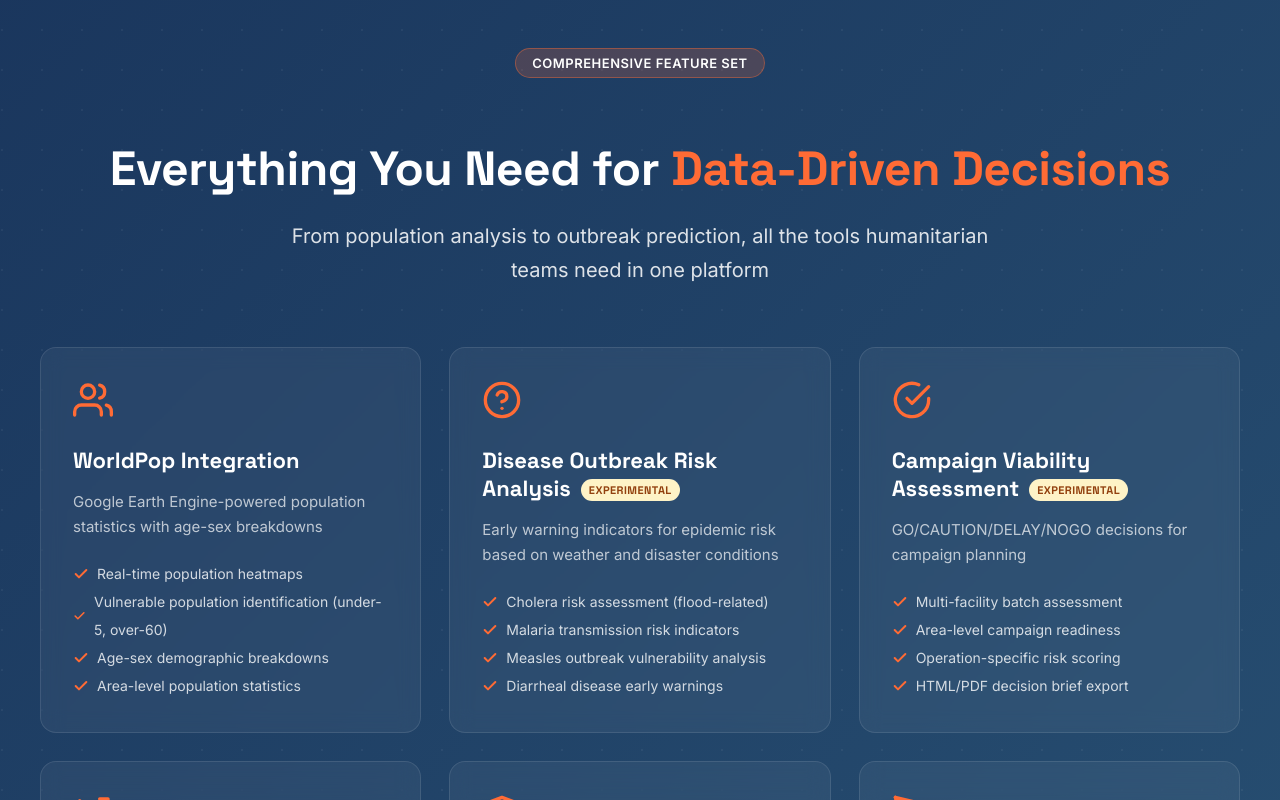
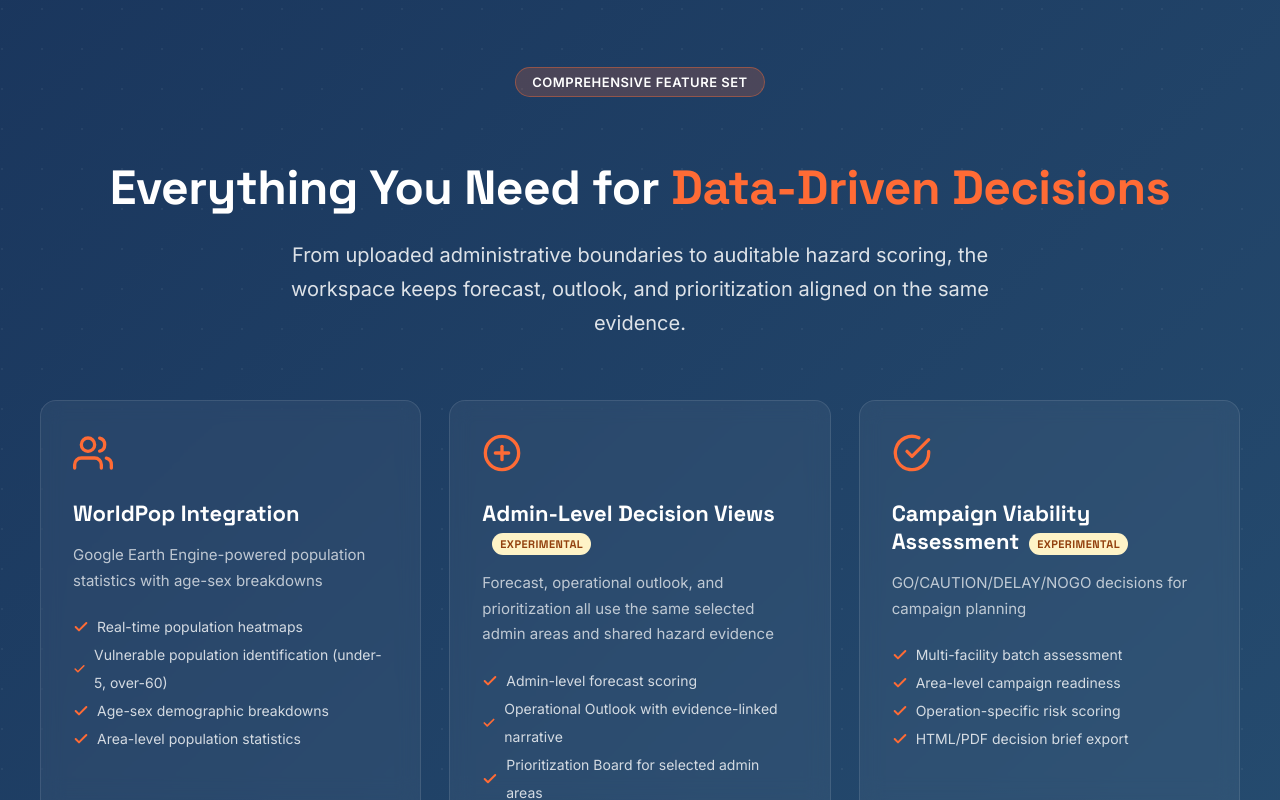
Before and after one commit to jmesplana/gdacs_ai, a Next.js app: page /landing in a window 1280 px wide. Shown: the part 2000-2800 px from the top of the page. Built offline with nearby package versions, Linux system fonts and the light colour scheme.

Commit message:
Refresh landing page positioning

```diff
--- a/components/LandingPage.js
+++ b/components/LandingPage.js
@@ -244,7 +244,7 @@
               marginBottom: '24px',
               letterSpacing: '-0.02em'
             }}>
-              Forward-Looking Intelligence
+              Admin-Level Intelligence
               <br />
               <span style={{
                 background: 'linear-gradient(90deg, #FF6B35 0%, #FFA366 100%)',
@@ -262,7 +262,7 @@
               marginBottom: '32px',
               maxWidth: '540px'
             }}>
-              Plan ahead with AI-powered scenario analysis, weather forecasts, and temporal playback. Monitor disasters, assess risks, and anticipate what's coming next—all in one platform.
+              Upload administrative boundaries, select the admin areas that matter, and combine live disasters, conflict data, population, OSM infrastructure, and Earth Engine hazard context in one auditable workspace.
             </p>
             <div style={{
               display: 'inline-flex',
@@ -289,9 +289,9 @@
                 letterSpacing: '0.04em',
                 textTransform: 'uppercase'
               }}>
-                Experimental
+                Evidence-Gated
               </span>
-              <span>Forward-looking AI forecasts and early-warning features are still being validated and should be used as planning support, not as sole decision authority.</span>
+              <span>Forecast, operational outlook, and prioritization only score hazards when the required evidence layers are enabled. Every result includes drivers, sources, and limitations for review.</span>
             </div>
             <div style={{ display: 'flex', gap: '14px', flexWrap: 'wrap', marginBottom: '40px' }}>
               <Link href="/app">
@@ -356,9 +356,9 @@
               maxWidth: '600px'
             }}>
               {[
-                { number: '14-Day', label: 'Risk Forecasting' },
-                { number: '1000+', label: 'Batch Assessments' },
-                { number: '<30s', label: 'AI Analysis' }
+                { number: 'Admin-First', label: 'Analysis Workflow' },
+                { number: '1000+', label: 'Facility Assessments' },
+                { number: 'Auditable', label: 'Hazard Evidence' }
               ].map((item, idx) => (
                 <div key={idx} style={{
                   display: 'flex',
@@ -946,10 +946,10 @@
                 lineHeight: '1.8',
                 paddingLeft: '20px'
               }}>
-                <li>Upload facilities via CSV/Excel</li>
-                <li>Shapefile support for admin boundaries</li>
-                <li>Automated distance calculations</li>
-                <li>Area-level risk mapping</li>
+                <li>Upload facilities via CSV or Excel</li>
+                <li>Upload shapefiles for admin boundaries</li>
+                <li>Select admin areas before running analysis</li>
+                <li>Scope all analysis to the uploaded boundaries</li>
               </ul>
             </div>
 
@@ -981,8 +981,7 @@
                 color: '#0F172A',
                 marginBottom: '12px'
               }}>
-                AI-Powered Foresight
-                <span style={experimentalBadgeStyle}>Experimental</span>
+                Auditable Decision Support
               </h3>
               <ul style={{
                 color: '#475569',
@@ -990,14 +989,12 @@
                 lineHeight: '1.8',
                 paddingLeft: '20px'
               }}>
-                <li>Operational Outlook with 3 scenarios</li>
-                <li>14-day weather forecasts for planning</li>
-                <li>Timeline playback for temporal analysis</li>
-                <li>Real-time web search for current events</li>
+                <li>Operational Outlook grounded in structured evidence</li>
+                <li>Prioritization Board for selected admin areas</li>
+                <li>Flood and Drought Context overlays from Google Earth Engine</li>
+                <li>District hazard scores with visible drivers and sources</li>
                 <li>Campaign viability (GO/CAUTION/DELAY/NOGO)</li>
-                <li>Disease outbreak risk indicators</li>
-                <li>Supply chain disruption early warnings</li>
-                <li>Weather-based hazard monitoring</li>
+                <li>Chat and decision views share the same admin-level context</li>
               </ul>
             </div>
           </div>
@@ -1054,7 +1051,7 @@
               margin: '0 auto',
               lineHeight: '1.7'
             }}>
-              From population analysis to outbreak prediction, all the tools humanitarian teams need in one platform
+              From uploaded administrative boundaries to auditable hazard scoring, the workspace keeps forecast, outlook, and prioritization aligned on the same evidence.
             </p>
           </div>
 
@@ -1076,15 +1073,15 @@
                 ]
               },
               {
-                title: 'Disease Outbreak Risk Analysis',
+                title: 'Admin-Level Decision Views',
                 experimental: true,
-                icon: <svg width="40" height="40" viewBox="0 0 24 24" fill="none" stroke="#FF6B35" strokeWidth="2" strokeLinecap="round" strokeLinejoin="round"><circle cx="12" cy="12" r="10"/><path d="M9.09 9a3 3 0 0 1 5.83 1c0 2-3 3-3 3"/><line x1="12" y1="17" x2="12.01" y2="17"/></svg>,
-                description: 'Early warning indicators for epidemic risk based on weather and disaster conditions',
+                icon: <svg width="40" height="40" viewBox="0 0 24 24" fill="none" stroke="#FF6B35" strokeWidth="2" strokeLinecap="round" strokeLinejoin="round"><circle cx="12" cy="12" r="10"/><path d="M8 12h8"/><path d="M12 8v8"/></svg>,
+                description: 'Forecast, operational outlook, and prioritization all use the same selected admin areas and shared hazard evidence',
                 features: [
-                  'Cholera risk assessment (flood-related)',
-                  'Malaria transmission risk indicators',
-                  'Measles outbreak vulnerability analysis',
-                  'Diarrheal disease early warnings'
+                  'Admin-level forecast scoring',
+                  'Operational Outlook with evidence-linked narrative',
+                  'Prioritization Board for selected admin areas',
+                  'Shared drivers, sources, and limitations'
                 ]
               },
               {
@@ -1100,15 +1097,15 @@
                 ]
               },
               {
-                title: 'Supply Chain Forecasting',
+                title: 'Hazard Context Overlays',
                 experimental: true,
                 icon: <svg width="40" height="40" viewBox="0 0 24 24" fill="none" stroke="#FF6B35" strokeWidth="2" strokeLinecap="round" strokeLinejoin="round"><path d="M16 3h5v5M4 20L21 3M21 16v5h-5M15 15l6 6M4 4l5 5"/></svg>,
-                description: '7-14 day ahead supply chain disruption predictions',
+                description: 'Google Earth Engine overlays that support flood and drought screening before hazards are scored',
                 features: [
-                  'Cold chain risk assessment',
-                  'Road access disruption forecasts',
-                  'Air transport availability predictions',
-                  'Multi-hazard supply route analysis'
+                  'Flood Context from terrain and surface water baseline',
+                  'Drought Context from CHIRPS and ERA5-Land',
+                  'Overlay on top of any basemap',
+                  'Required evidence for hazard scoring'
                 ]
               },
               {
@@ -1161,12 +1158,12 @@
                 title: 'Disaster Risk Monitoring',
                 experimental: true,
                 icon: <svg width="40" height="40" viewBox="0 0 24 24" fill="none" stroke="#FF6B35" strokeWidth="2" strokeLinecap="round" strokeLinejoin="round"><polyline points="23 6 13.5 15.5 8.5 10.5 1 18"/><polyline points="17 6 23 6 23 12"/></svg>,
-                description: '14-day weather-based risk indicators for emerging hazards',
+                description: 'Admin-level hazard screening with visible drivers, readiness gates, and evidence-linked scoring',
                 features: [
-                  'Flood risk indicators from rainfall forecasts',
-                  'Drought condition monitoring',
-                  'Cyclone seasonal risk assessment',
-                  'Heatwave early warnings'
+                  'Flood, drought, and heat hazard views',
+                  'Scores withheld until required layers are enabled',
+                  'Drivers, sources, and limitations shown for every result',
+                  'Shared evidence across forecast, outlook, and prioritization'
                 ]
               },
               {
@@ -1987,24 +1984,24 @@
 
             {[
               {
-                title: 'View Global Disasters & Conflicts',
-                description: 'Access live GDACS disaster data, then upload ACLED CSV exports from your ACLED account to add conflict events and filter them by country'
-              },
-              {
-                title: 'Upload Your Data & Analyze Population',
-                description: 'Import facility locations from CSV/Excel, upload shapefiles for admin boundaries, and visualize WorldPop demographic data with age-sex breakdowns'
-              },
-              {
-                title: 'Automatic Multi-Layer Impact Assessment',
-                description: 'System calculates disaster proximity, security zones (0-10km, 10-25km, 25-50km, 50-100km), and population-at-risk for all uploaded facilities'
-              },
-              {
-                title: 'Get AI-Powered Forecasts & Campaign Decisions',
-                description: 'Generate experimental outbreak predictions (30 days), supply chain forecasts (7-14 days), and GO/CAUTION/DELAY/NOGO campaign viability decisions with weather integration'
-              },
-              {
-                title: 'Visualize Trends & Export Reports',
-                description: 'Use timeline playback (0.5x-2x speed) to replay disaster evolution, draw annotations on maps, and export HTML/PDF decision briefs for stakeholders'
+                title: 'Load Live Disasters, Conflict, and Boundaries',
+                description: 'Access live GDACS disaster data, upload ACLED CSV exports from your ACLED account, and upload a shapefile with the administrative boundaries you want to analyze'
+              },
+              {
+                title: 'Select Admin Areas and Add Context',
+                description: 'Choose the admin areas that matter, then load facilities, WorldPop population, OSM infrastructure, and optional hazard context overlays'
+              },
+              {
+                title: 'Enable Evidence Layers Before Forecasting',
+                description: 'Turn on Flood Context or Drought Context overlays when needed so hazard scores use the required Earth Engine evidence instead of guessing from forecast weather alone'
+              },
+              {
+                title: 'Review Forecast, Outlook, and Prioritization',
+                description: 'Use the shared admin-level analysis pipeline to compare hazard drivers, read the Operational Outlook, and rank selected admin areas in the Prioritization Board'
+              },
+              {
+                title: 'Export and Brief Stakeholders',
+                description: 'Use the map, annotations, and decision outputs together to produce evidence-based briefings and reviewable recommendations for coordination and planning'
               }
             ].map((step, idx) => (
               <div key={idx} style={{
@@ -2315,23 +2312,19 @@
             {[
               {
                 question: 'What is the Operational Outlook feature?',
-                answer: 'The Operational Outlook is an experimental AI feature that generates forward-looking humanitarian analysis with 3 scenarios (most likely, escalation, stabilization), early warning indicators, and operational implications. It helps you anticipate what\'s coming next, not just what happened.'
+                answer: 'Operational Outlook is the narrative decision layer. It explains what is changing in the selected admin areas, why those areas matter, what evidence was used, and what operational implications follow from the shared hazard analysis.'
               },
               {
                 question: 'How does WorldPop integration work?',
                 answer: 'The platform integrates Google Earth Engine to provide real-time population statistics including total population, age-sex breakdowns, and vulnerable population counts (under-5, over-60). Population heatmaps visualize demographic density across your operational area, helping identify high-impact zones for interventions.'
               },
               {
-                question: 'How does disease outbreak risk analysis work?',
-                answer: 'The platform provides early warning indicators for cholera, malaria, measles, and diarrheal diseases based on environmental conditions (floods, droughts, temperature, rainfall) and disaster impacts. These are directional risk indicators for planning purposes, not validated epidemiological predictions. Use them to prioritize preparedness activities and identify vulnerable areas.'
-              },
-              {
                 question: 'What is Campaign Viability Assessment?',
                 answer: 'Campaign Viability provides GO/CAUTION/DELAY/NOGO decisions for humanitarian campaigns. You can assess individual facilities or batch-process 1000+ sites simultaneously. The system evaluates security risks, disaster impacts, accessibility, and population data to generate decision briefs exportable as HTML/PDF.'
               },
               {
                 question: 'How does weather forecast integration work?',
-                answer: 'The AI chatbot integrates 2-week weather forecasts for your operational area and uploaded admin areas. It automatically generates warnings for flood risk, disease outbreak conditions, heat stress, and cold chain risks. Ask questions like "Can I run campaigns this week?" or "Which admin areas have flood risk?"'
+                answer: 'The platform uses weather forecasts together with the admin areas from your uploaded shapefile. Forecast alone is not enough for every hazard: flood and drought scoring only run when the required evidence layers are enabled, and the outputs show drivers, sources, and limitations.'
               },
               {
                 question: 'What is Timeline Playback?',
@@ -2339,7 +2332,7 @@
               },
               {
                 question: 'How does the AI use real-time web search?',
-                answer: 'The AI assistant can search the web for current humanitarian events, recent outbreak data, and breaking news to supplement its analysis. This experimental capability helps ground recommendations in current information, but results should still be reviewed by an operator before action.'
+                answer: 'The AI assistant can search the web for current humanitarian events, guidance, and breaking developments to supplement the loaded data. This is secondary to the in-app evidence and should still be reviewed by an operator before action.'
               },
               {
                 question: 'What are the drawing tools used for?',
@@ -2359,15 +2352,15 @@
               },
               {
                 question: 'Can I use my own facility data?',
-                answer: 'Yes, upload any CSV or Excel file with name, latitude, and longitude columns. You can also upload shapefiles for admin boundaries to get area-level risk assessments, population statistics, and weather forecasts.'
+                answer: 'Yes. Upload any CSV or Excel file with name, latitude, and longitude columns. You can also upload shapefiles for administrative boundaries, then select the admin areas you want to analyze before running forecast, outlook, prioritization, or campaign decision workflows.'
               },
               {
                 question: 'Is my data stored on servers?',
                 answer: 'Facility data is cached locally in your browser only. No server-side storage. However, when using AI features, data is temporarily sent to OpenAI for analysis. Drawings and annotations are stored in browser local storage.'
               },
               {
-                question: 'Can the platform forecast supply chain disruptions?',
-                answer: 'Yes! The supply chain forecast analyzes cold chain risks, road access disruptions, and air transport availability 7-14 days ahead. It considers weather patterns, conflict trends, and disaster impacts to predict logistics challenges and recommend pre-positioning strategies.'
+                question: 'How do flood and drought context layers work?',
+                answer: 'Flood Context and Drought Context are Google Earth Engine overlays that you can turn on and off independently of the basemap. They act as both visual context and evidence gates for admin-level hazard scoring, so the platform can tell you when there is enough evidence to score a hazard and when there is not.'
               }
             ].map((faq, idx) => (
               <div key={idx} style={{
```
Also changed, not shown: pages/landing.js (+7 -6 lines).
